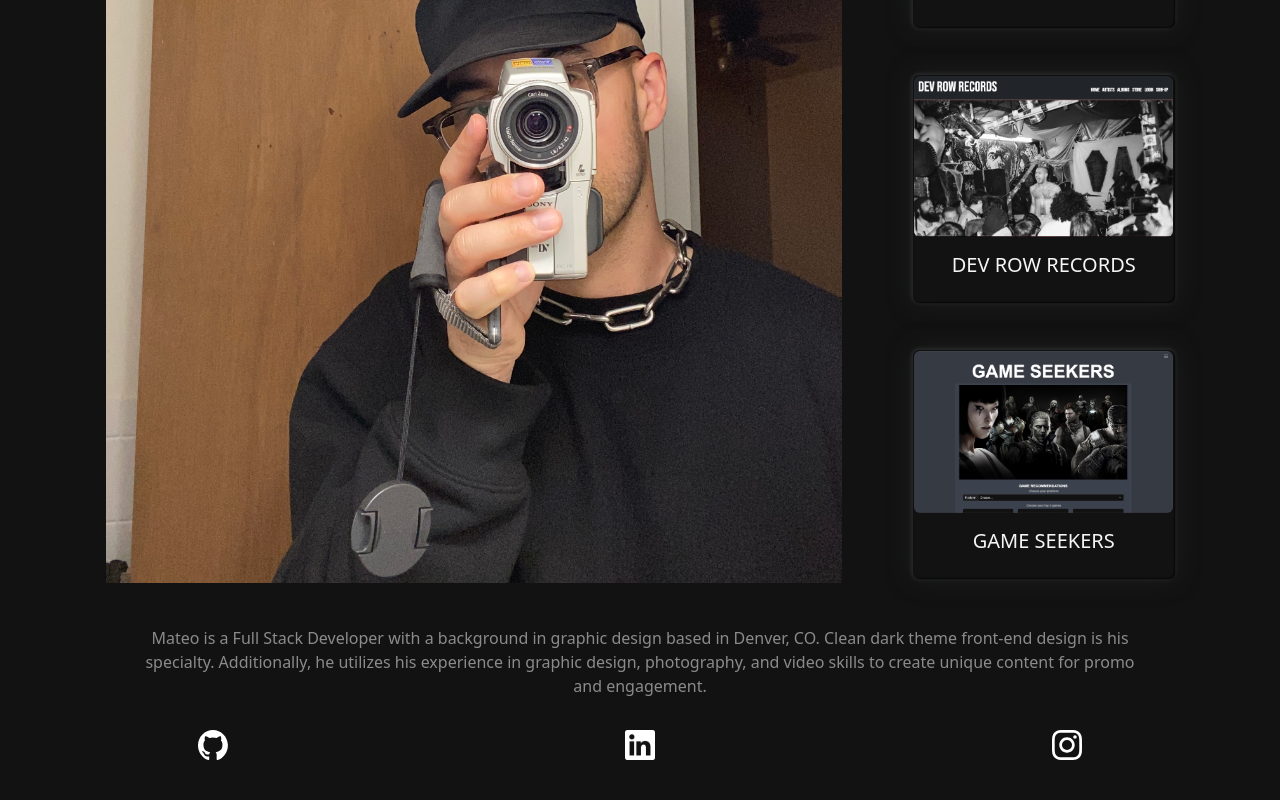
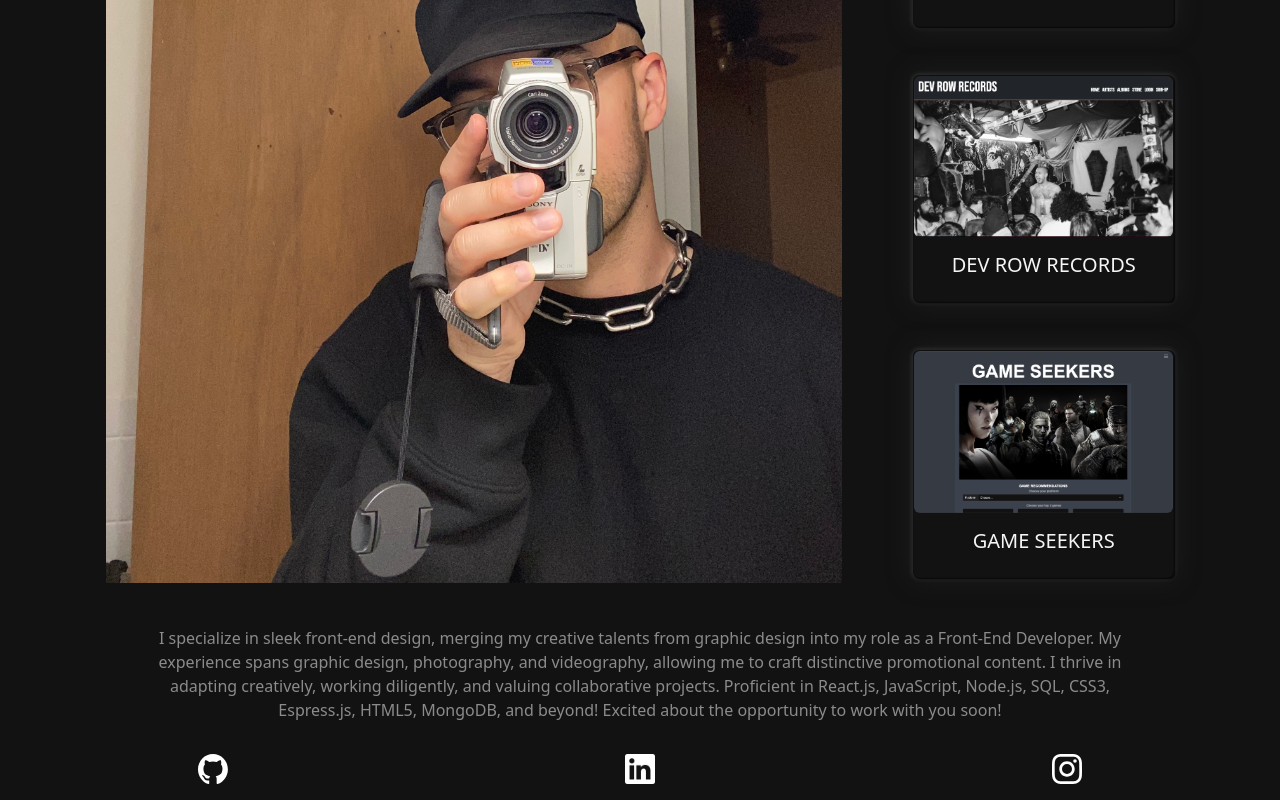
Before and after one commit to AztekAsylum/mateo-react-portfolio, a React (Vite) app: page / in a window 1280 px wide. Shown: the part 273-1073 px from the top of the page. Before the commit the page ends 1049 px from the top, so only its background shows below. Built offline with nearby package versions, Linux system fonts and the light colour scheme.

Commit message:
updated bio

```diff
--- a/src/pages/About.jsx
+++ b/src/pages/About.jsx
@@ -28,11 +28,7 @@ function CustomCard() {
       <Row>
         <Col md={11} className="mx-auto text-center AboutMeText">
           <p>
-            Mateo is a Full Stack Developer with a background in graphic design
-            based in Denver, CO. Clean dark theme front-end design is his
-            specialty. Additionally, he utilizes his experience in graphic
-            design, photography, and video skills to create unique content for
-            promo and engagement.
+          I specialize in sleek front-end design, merging my creative talents from graphic design into my role as a Front-End Developer. My experience spans graphic design, photography, and videography, allowing me to craft distinctive promotional content. I thrive in adapting creatively, working diligently, and valuing collaborative projects. Proficient in React.js, JavaScript, Node.js, SQL, CSS3, Espress.js, HTML5, MongoDB, and beyond! Excited about the opportunity to work with you soon!
           </p>
         </Col>
       </Row>
```
